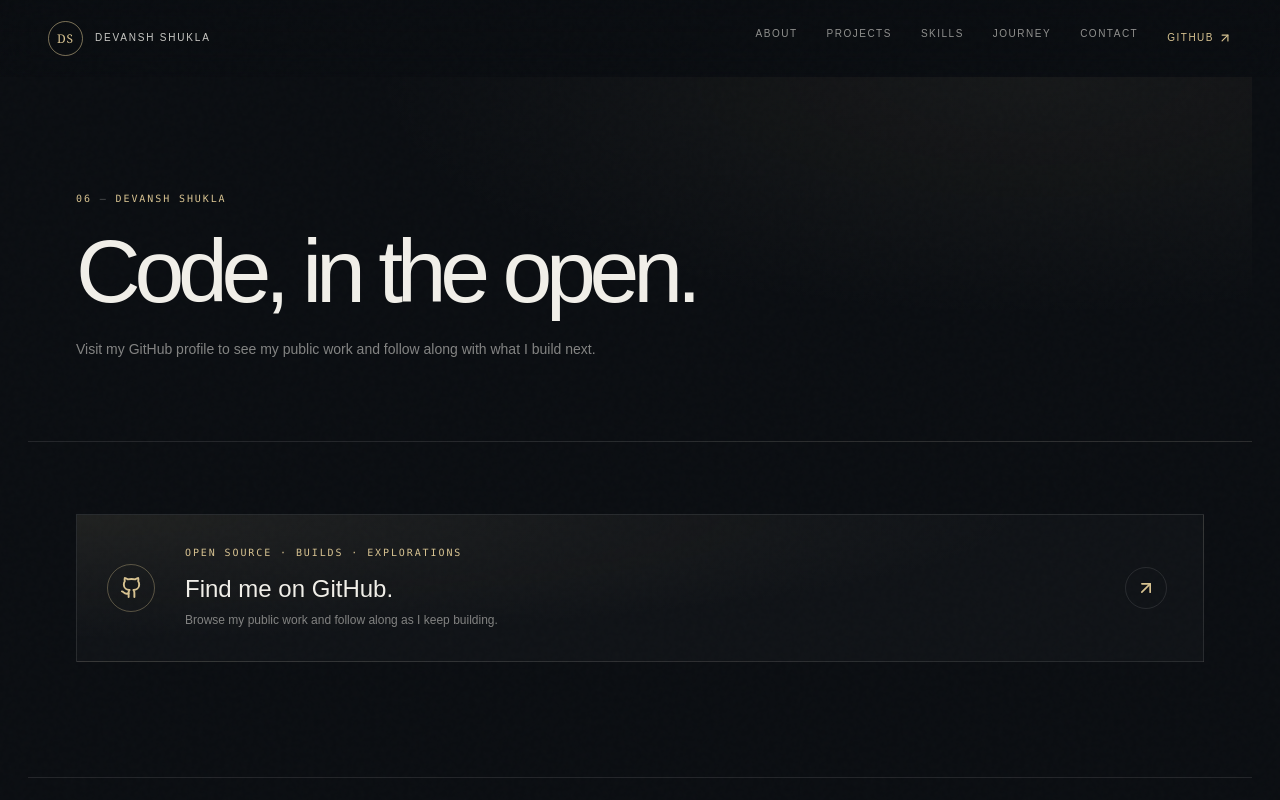
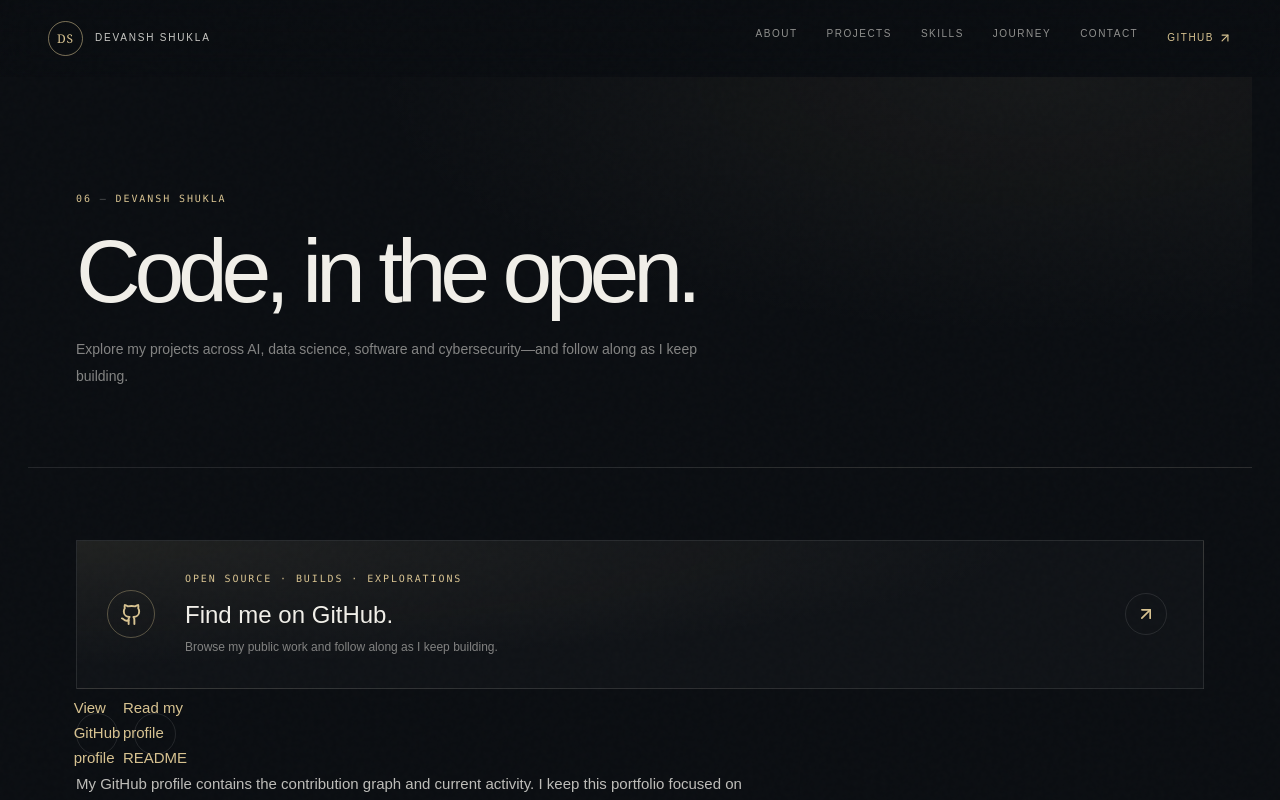
Before and after one commit to devanshshukla-3004/Devansh-Shukla-Portfolio, a Next.js app: page /github in a window 1280 px wide. Shown: the top 800 px of the page. Built offline with nearby package versions, Linux system fonts and the light colour scheme.

Commit message:
Add profile README link to portfolio GitHub page

```diff
--- a/app/github/page.tsx
+++ b/app/github/page.tsx
@@ -1,5 +1,44 @@
+import { ArrowUpRight, Github, BookOpen } from 'lucide-react';
 import { createPageMetadata } from '@/lib/metadata';
 import { GitHubShowcase } from '@/components/portfolio';
 import { PageIntro } from '@/components/ui';
-export const metadata = createPageMetadata('GitHub', 'Find Devansh Shukla’s public repositories on GitHub.');
-export default function GitHubPage() { return <main className="inner-page"><PageIntro index="06" title="Code, in the open." body="Visit my GitHub profile to see my public work and follow along with what I build next."/><section className="inner-section"><GitHubShowcase/></section></main>; }
+
+export const metadata = createPageMetadata('GitHub', 'Explore Devansh Shukla’s GitHub profile, profile README and public repositories.');
+
+export default function GitHubPage() {
+  return (
+    <main className="inner-page">
+      <PageIntro
+        index="06"
+        title="Code, in the open."
+        body="Explore my projects across AI, data science, software and cybersecurity—and follow along as I keep building."
+      />
+      <section className="inner-section">
+        <GitHubShowcase />
+        <div className="github-profile-links" style={{ display: 'flex', flexWrap: 'wrap', gap: '1rem', marginTop: '1.5rem' }}>
+          <a
+            href="https://github.com/devanshshukla-3004"
+            target="_blank"
+            rel="noreferrer"
+            className="github-link"
+            style={{ display: 'inline-flex', alignItems: 'center', gap: '.6rem' }}
+          >
+            <Github size={17} /> View GitHub profile <ArrowUpRight size={16} />
+          </a>
+          <a
+            href="https://github.com/devanshshukla-3004/devanshshukla-3004"
+            target="_blank"
+            rel="noreferrer"
+            className="github-link"
+            style={{ display: 'inline-flex', alignItems: 'center', gap: '.6rem' }}
+          >
+            <BookOpen size={17} /> Read my profile README <ArrowUpRight size={16} />
+          </a>
+        </div>
+        <p style={{ marginTop: '1rem', maxWidth: '44rem', opacity: 0.78, lineHeight: 1.7 }}>
+          My GitHub profile contains the contribution graph and current activity. I keep this portfolio focused on selected projects and verified work rather than embedding third-party stats cards.
+        </p>
+      </section>
+    </main>
+  );
+}
```
